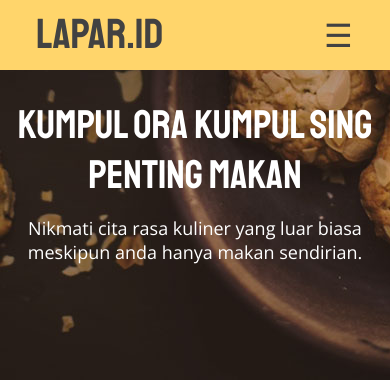
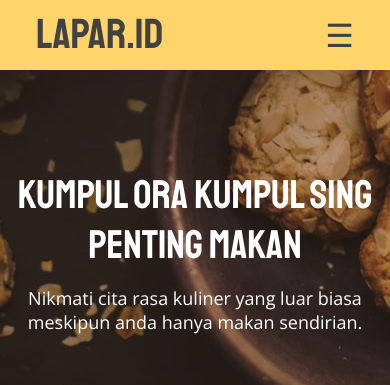
Before and after one commit to Lendi156/Restaurant-catalog, a website built with webpack: page src/templates/index.html in a window 390 px wide. Shown: the top 385 px of the page. Built offline with nearby package versions, Linux system fonts and the light colour scheme; files whose address does not match are found by name.

Commit message:
Revisi 1

```diff
--- a/src/styles/main.css
+++ b/src/styles/main.css
@@ -43,7 +43,6 @@ body {
     display: flex;
     justify-content: space-between;
     align-items: center;
-    position: absolute;
     }
 
 
@@ -55,7 +54,9 @@ body {
     flex-grow: 1;
     font-weight: 300;
     font-size: 3em;
+    line-height: 53px;
     letter-spacing: 0em;
+    vertical-align: middle;
 }
 
 .menu_container {
@@ -67,8 +68,10 @@ body {
 .header_menu {
     font-size: 32px;
     margin: 0.2em 72px;
-    width: 30px;
+    min-width: 44px;
+    line-height: 44px;
     letter-spacing: 0em;
+    text-align: center;
 }
 
 .header_menu:hover {
--- a/src/styles/responsive.css
+++ b/src/styles/responsive.css
@@ -1,21 +1,21 @@
-@media screen and (max-width: 579px) {
+@media screen and (max-width: 634px) {
     .header_title {
         margin: 0.2em 36px;
     }
     .header_menu {
         flex-grow: 1;
-        margin: 0.2em 36px;
+        margin: 0.2em 28.365px 0.2em 36px;
     }
     .header {
         height: fit-content;
     }
 
     .nav {
-        z-index: 100;
+        z-index: 2;
         visibility: hidden;
         background-color: #fff;
         width: 100vw;
-        position:absolute;
+        position: absolute;
         margin: 0;
         top: 0;
 
@@ -68,7 +68,7 @@
 }
 
 
-@media screen and (min-width: 580px) {
+@media screen and (min-width: 635px) {
     .header_menu {
         display: none;
     }
--- a/src/templates/index.html
+++ b/src/templates/index.html
@@ -182,6 +182,6 @@
     </main>
 
     <footer>
-        <p>Copyright © - Lapar.id</p>
+        <p>Copyright © 2021 - Lapar.id</p>
     </footer>
 </html>
```
Also changed, not shown: dist/bundle.js, dist/index.html.
